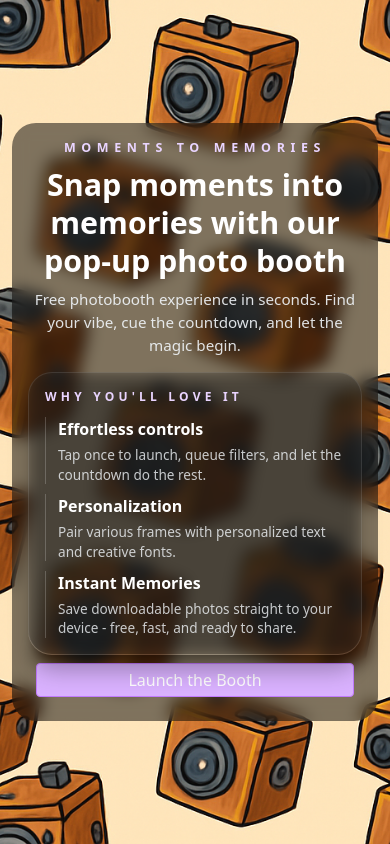
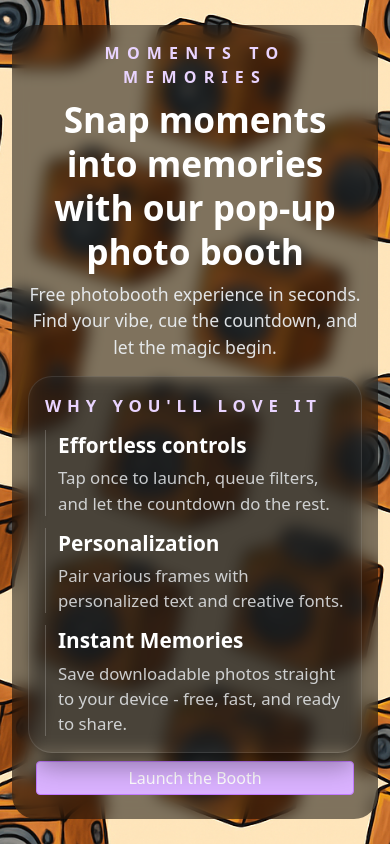
Before and after one commit to jjono-lau/PhotoBooth, a React (Vite) app: page / in a window 390 px wide. Built offline with nearby package versions, Linux system fonts and the light colour scheme; a web font is replaced by a local one.

Commit message:
Updated Phone Responsiveness For Landing Page
Added Custom Util for phone devices

```diff
--- a/src/index.css
+++ b/src/index.css
@@ -1,5 +1,67 @@
 @import url('https://fonts.googleapis.com/css2?family=Bungee+Tint&family=Dancing+Script:wght@400..700&family=Ewert&family=Faster+One&family=Flavors&family=Fredericka+the+Great&family=Frijole&family=Great+Vibes&family=Henny+Penny&family=Honk&family=Jacquard+24&family=Jacquard+24+Charted&family=Jacques+Francois+Shadow&family=Kalnia+Glaze:wght@100..700&family=Mea+Culpa&family=Modak&family=Monoton&family=Nabla&family=Neonderthaw&family=Nosifer&family=Rampart+One&family=Rubik+Doodle+Shadow&family=Rubik+Scribble&family=Rye&family=Splash&family=Style+Script&family=Tapestry&family=TikTok+Sans:opsz,wght@12..36,300..900&family=Tilt+Prism&display=swap');
 @import "tailwindcss";
+
+@layer utilities {
+  @media (min-width: 375px) and (max-width: 399px) {
+    .hero-tagline {
+      font-size: 0.82rem;
+    }
+    .hero-heading {
+      font-size: clamp(1.75rem, 3.5vw, 2.4rem);
+    }
+    .hero-lead {
+      font-size: 0.9rem;
+    }
+    .hero-highlight-heading,
+    .hero-highlight-list,
+    .hero-highlight-desc {
+      font-size: 0.88rem;
+    }
+    .hero-highlight-title {
+      font-size: 1.02rem;
+    }
+  }
+
+  @media (min-width: 400px) and (max-width: 639px) {
+    .hero-tagline {
+      font-size: 0.95rem;
+    }
+    .hero-heading {
+      font-size: clamp(2rem, 3.7vw, 2.8rem);
+    }
+    .hero-lead {
+      font-size: 1rem;
+    }
+    .hero-highlight-heading,
+    .hero-highlight-list,
+    .hero-highlight-desc {
+      font-size: 0.95rem;
+    }
+    .hero-highlight-title {
+      font-size: 1.15rem;
+    }
+  }
+
+  @media (max-width: 640px) and (min-height: 800px) and (max-height: 990px) {
+    .hero-tagline {
+      font-size: 1rem;
+    }
+    .hero-heading {
+      font-size: clamp(2.2rem, 4vw, 3.1rem);
+    }
+    .hero-lead {
+      font-size: 1.1rem;
+    }
+    .hero-highlight-heading,
+    .hero-highlight-list,
+    .hero-highlight-desc {
+      font-size: 1.05rem;
+    }
+    .hero-highlight-title {
+      font-size: 1.3rem;
+    }
+  }
+}
 
 @layer base {
   /* Applies to all Lucide icons since they render as <svg> */
--- a/src/pages/Hero.jsx
+++ b/src/pages/Hero.jsx
@@ -44,13 +44,13 @@ export default function HeroPage() {
         <div className="flex w-full flex-col gap-5 sm:gap-6 md:gap-7 lg:flex-row lg:items-start lg:gap-8">
           <div className="flex flex-1 flex-col gap-4 text-center sm:gap-5 md:gap-5 lg:text-left">
             <header className="space-y-2 sm:space-y-3 md:space-y-3">
-              <p className="text-[0.78rem] font-semibold uppercase tracking-[0.45em] text-purple-200 sm:text-[0.85rem] md:text-[0.9rem]">
+              <p className="hero-tagline text-[clamp(0.8rem,min(3vw,2.8vh),0.95rem)] font-semibold uppercase tracking-[0.45em] text-purple-200 sm:text-[0.88rem] md:text-[0.88rem]">
                 Moments to Memories
               </p>
-              <h1 className="text-[clamp(1.9rem,5vw,3.1rem)] font-black leading-tight sm:text-[clamp(2.2rem,4vw,3.4rem)] md:text-[clamp(2.4rem,3.8vw,3.6rem)] lg:text-[clamp(2.6rem,3.5vw,3.9rem)]">
+              <h1 className="hero-heading text-[clamp(1.85rem,min(5.5vw,4.6vh),3.1rem)] font-black leading-tight sm:text-[clamp(1.9rem,3.1vw,2.8rem)] md:text-[clamp(2.05rem,3.2vw,3rem)] lg:text-[clamp(2.2rem,3vw,3.3rem)]">
                 Snap moments into memories with our pop-up photo booth
               </h1>
-              <p className="text-[0.95rem] text-slate-100/90 sm:text-base md:text-[1.05rem] lg:text-lg">
+              <p className="hero-lead text-[clamp(0.95rem,min(3.7vw,3.3vh),1.18rem)] text-slate-100/90 sm:text-[0.95rem] md:text-[0.9rem] lg:text-[1rem]">
                 Free photobooth experience in seconds. Find your vibe, cue the
                 countdown, and let the magic begin.
               </p>
@@ -59,19 +59,19 @@ export default function HeroPage() {
             <div className="flex w-full flex-col gap-2 sm:flex-row sm:justify-center sm:gap-2.5 md:gap-3 lg:justify-start">
               <section className="flex-1 rounded-3xl border border-white/10 bg-white/5 text-left text-slate-100/90 shadow-xl shadow-black/30 backdrop-blur-sm">
                 <div className="flex flex-col gap-3 px-4 py-4 sm:px-5 sm:py-5 md:px-6 md:py-5 lg:px-7 lg:py-6">
-                  <p className="text-xs font-semibold uppercase tracking-[0.35em] text-purple-200 sm:text-sm md:text-base">
+                  <p className="hero-highlight-heading text-[clamp(0.9rem,min(2.8vw,2.6vh),1rem)] font-semibold uppercase tracking-[0.35em] text-purple-200 sm:text-[0.95rem] md:text-base">
                     Why you'll love it
                   </p>
-                  <ul className="flex flex-col gap-2.5 text-sm sm:text-[0.95rem] md:gap-3 md:text-base">
+                  <ul className="hero-highlight-list flex flex-col gap-3 text-[clamp(0.9rem,min(3vw,2.8vh),1.05rem)] sm:text-[0.95rem] md:gap-3 md:text-base">
                     {highlights.map(({ title, description }) => (
                       <li
                         key={title}
                         className="flex flex-col gap-1 border-l border-white/20 pl-3 sm:pl-4 md:pl-5"
                       >
-                        <span className="text-base font-semibold text-white sm:text-lg md:text-xl">
+                        <span className="hero-highlight-title text-[clamp(1rem,min(3.5vw,3.1vh),1.25rem)] font-semibold text-white sm:text-[1.1rem] md:text-xl">
                           {title}
                         </span>
-                        <span className="text-[0.85rem] text-slate-100/80 sm:text-base md:text-[1.05rem]">
+                        <span className="hero-highlight-desc text-[clamp(0.9rem,min(3.1vw,2.9vh),1.05rem)] text-slate-100/80 sm:text-[0.95rem] md:text-[0.95rem]">
                           {description}
                         </span>
                       </li>
```
